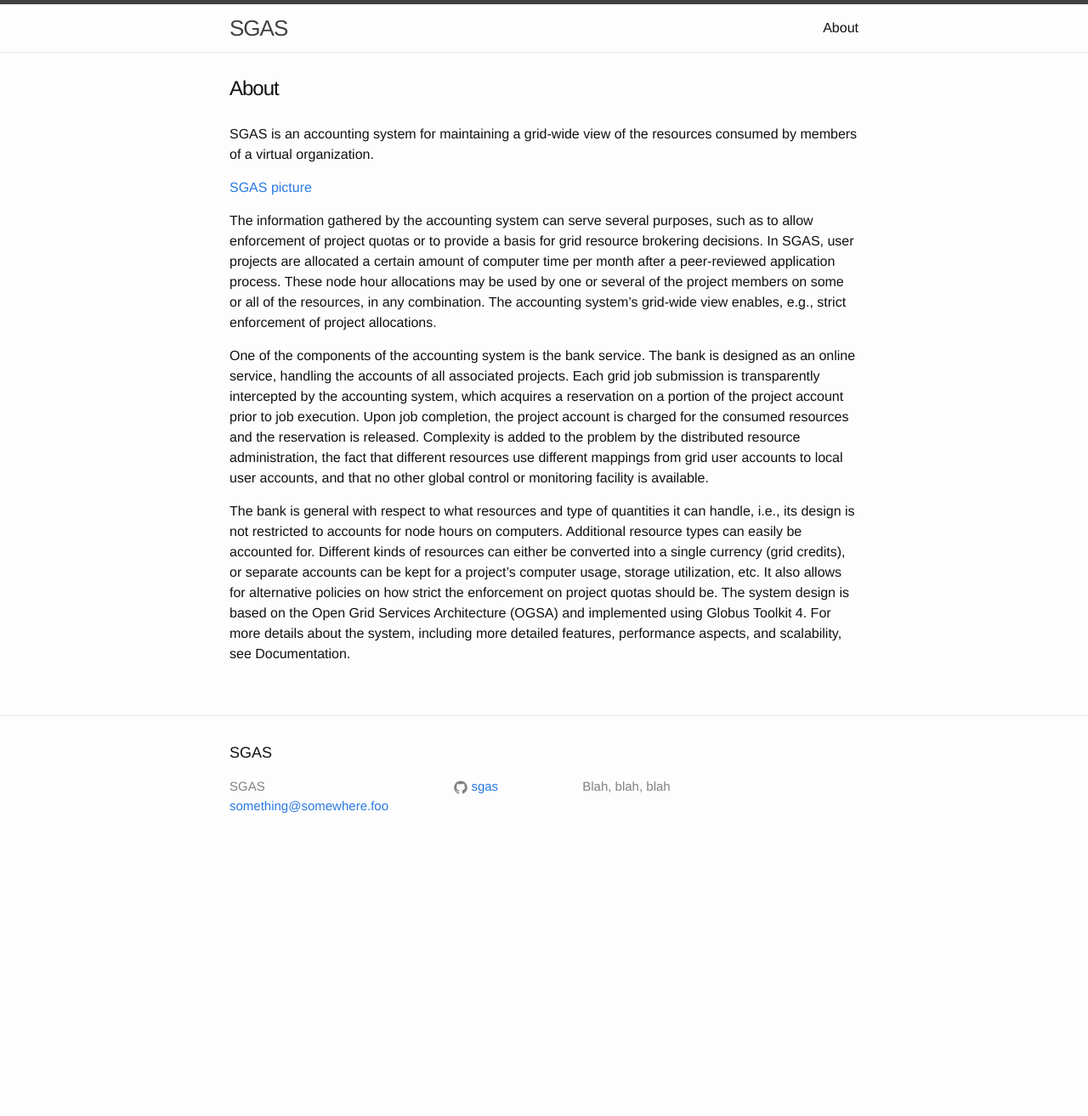
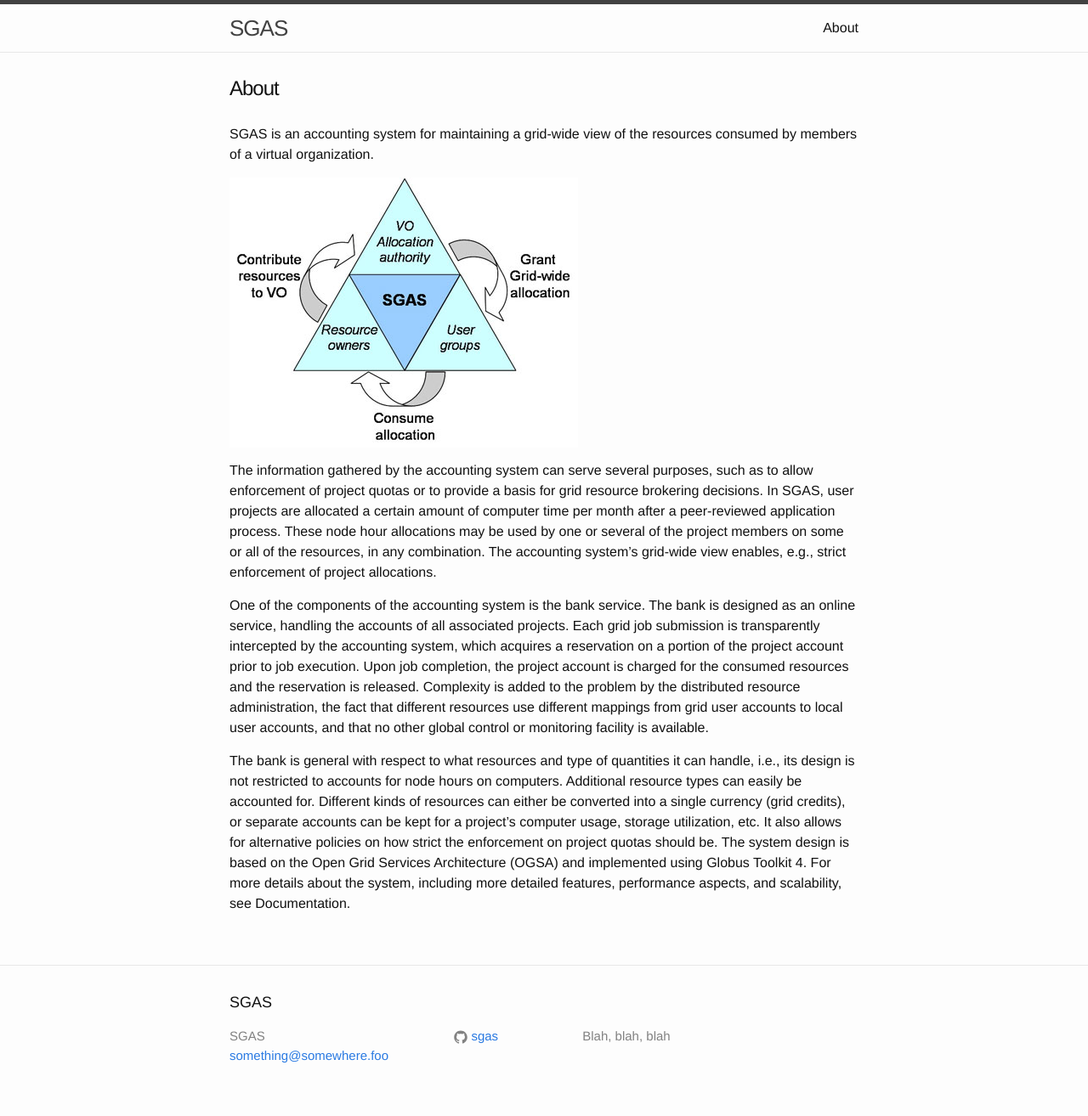
Before and after one commit to edelmann/pt, a Jekyll site: the page built from about.md, in a window 1280 px wide. Shown: the whole page at 85% size. Built offline with Jekyll 4.4.1, drawn with Linux system fonts in a browser that asks for light colours; before the commit the page ends 1020 px from its top, so only the background shows below that.

Commit message:
Made the SGAS-picture in about visible

```diff
--- a/about.md
+++ b/about.md
@@ -7,7 +7,7 @@ permalink: /about/
 SGAS is an accounting system for maintaining a grid-wide view of the
 resources consumed by members of a virtual organization.
 
-[SGAS picture](/images/SGAS2_410.jpg)
+![SGAS picture](/images/SGAS2_410.jpg)
 
 The information gathered by the accounting system can serve several
 purposes, such as to allow enforcement of project quotas or to provide a
```
